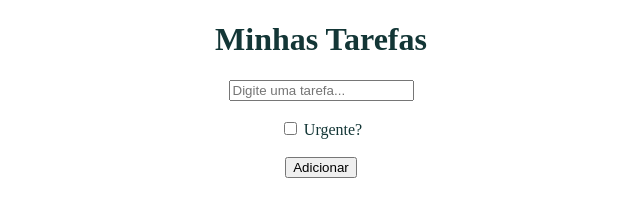
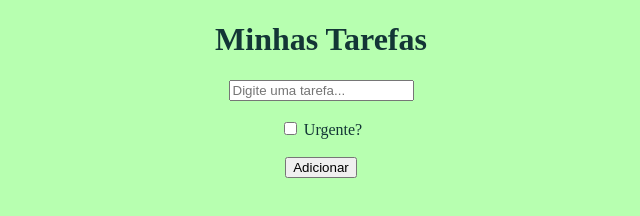
Before and after one commit to Charbel05/Projeto-lista-de-tarefa, a plain HTML site: page src/index.html in a window 1280 px wide. Shown: the whole page, without its empty margins (319-959 px from the left). Drawn offline with Linux system fonts and the light colour scheme.

Commit message:
Ultimo commit

```diff
--- a/src/index.html
+++ b/src/index.html
@@ -4,10 +4,10 @@
     <meta charset="UTF-8">
     <meta http-equiv="X-UA-Compatible" content="IE=edge">
     <meta name="viewport" content="width=device-width, initial-scale=1.0">
-    <title>Document</title>
+    <title>Projeto lista de Tarefas</title>
     <link rel="stylesheet" href="style.css">
 </head>
-<body class="body">
+<body>
 
     <h1 class="titulo">Minhas Tarefas</h1>
 
--- a/src/style.css
+++ b/src/style.css
@@ -1,6 +1,6 @@
-#body{
+body{
     text-align: center;
-    background-color: aliceblue;
+    background-color: rgb(183, 255, 176);
 }
 
 .container{
@@ -18,5 +18,4 @@
 .ul{
     text-align: justify;
     color:rgb(19, 54, 54)
-
 }
```
